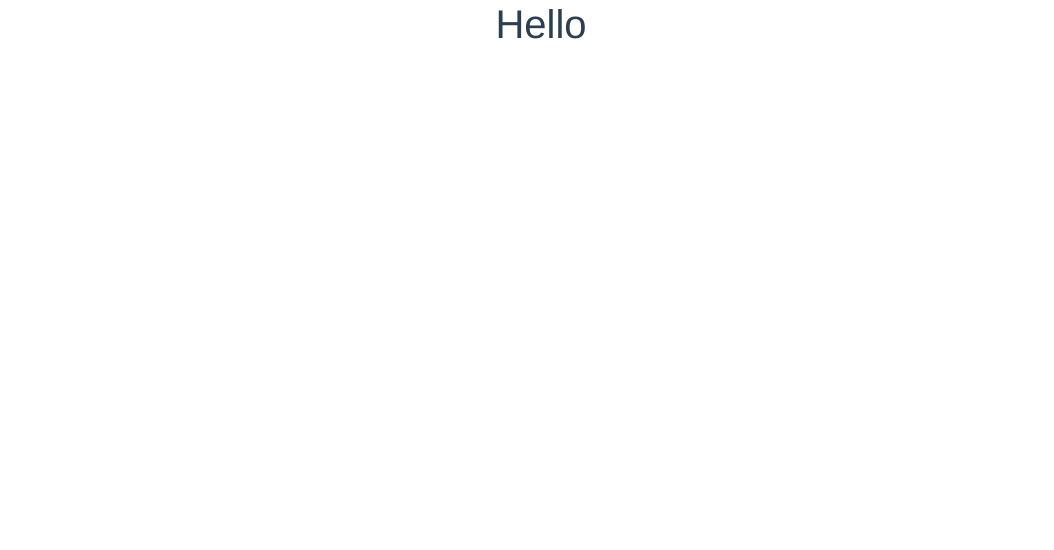
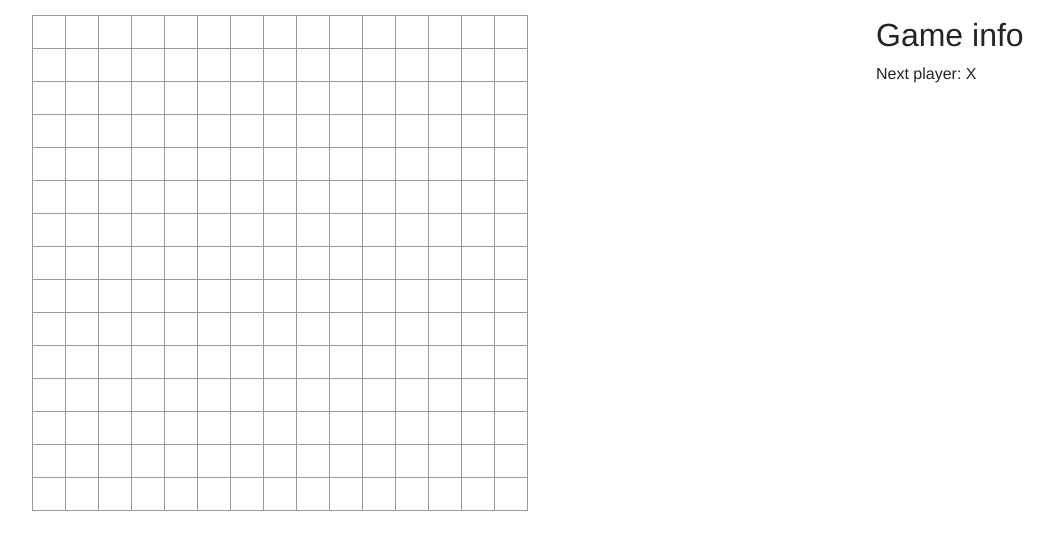
Before and after one commit to VietAnh1508/caro-online, a Vue app: page / in a window 1280 px wide. Shown: the top 550 px of the page, without its empty margins (99-1153 px from the left). Built offline with nearby package versions, Linux system fonts and the light colour scheme.

Commit message:
implement basic functions of game

```diff
--- a/public/index.html
+++ b/public/index.html
@@ -1,17 +1,21 @@
 <!DOCTYPE html>
 <html lang="en">
+
 <head>
   <meta charset="utf-8">
   <meta http-equiv="X-UA-Compatible" content="IE=edge">
   <meta name="viewport" content="width=device-width,initial-scale=1.0">
   <link rel="icon" href="<%= BASE_URL %>favicon.ico">
-    <title>caro-online</title>
+  <title>Caro game</title>
 </head>
+
 <body>
   <noscript>
-      <strong>We're sorry but caro-online doesn't work properly without JavaScript enabled. Please enable it to continue.</strong>
+    <strong>We're sorry but caro-online doesn't work properly without JavaScript enabled. Please enable it to
+      continue.</strong>
   </noscript>
   <div id="app"></div>
   <!-- built files will be auto injected -->
 </body>
+
 </html>
--- a/src/App.vue
+++ b/src/App.vue
@@ -1,5 +1,5 @@
 <template>
-  <div id="app">
+  <div id="app" class="container-fluid d-flex flex-column h-100">
     <router-view/>
   </div>
 </template>
@@ -9,19 +9,5 @@
   font-family: "Avenir", Helvetica, Arial, sans-serif;
   -webkit-font-smoothing: antialiased;
   -moz-osx-font-smoothing: grayscale;
-  text-align: center;
-  color: #2c3e50;
-}
-#nav {
-  padding: 30px;
-}
-
-#nav a {
-  font-weight: bold;
-  color: #2c3e50;
-}
-
-#nav a.router-link-exact-active {
-  color: #42b983;
 }
 </style>
--- /dev/null
+++ b/src/assets/css/style.css
@@ -0,0 +1,4 @@
+html,
+body {
+    height: 100%;
+}
--- /dev/null
+++ b/src/components/Board.vue
@@ -0,0 +1,77 @@
+<template>
+  <div class="col-9 game-board">
+    <div class="board-row w-75 mx-auto" v-for="(row, x) in squares" :key="`row-${x}`">
+      <Square
+        v-for="(cell, y) in row"
+        :key="`col-${y}`"
+        :value="cell"
+        @squareClicked="handleSquareClicked(x, y)"
+      />
+    </div>
+  </div>
+</template>
+
+<script>
+import Square from "./Square";
+
+export default {
+  components: {
+    Square
+  },
+
+  props: {
+    xIsNext: {
+      type: Boolean
+    },
+    winner: {
+      type: String
+    }
+  },
+
+  data() {
+    return {
+      rows: 15,
+      squares: []
+    };
+  },
+
+  created() {
+    this.initSquares();
+  },
+
+  methods: {
+    initSquares() {
+      let matrix = [];
+      for (let i = 0; i < this.rows; i++) {
+        matrix[i] = Array(this.rows).fill(null);
+      }
+      this.squares = matrix;
+    },
+
+    handleSquareClicked(x, y) {
+      if (!this.winner) {
+        let updatedRow = this.squares[x].slice(0);
+
+        if (this.squares[x][y] == null) {
+          updatedRow[y] = this.xIsNext ? "X" : "O";
+          this.$set(this.squares, x, updatedRow);
+
+          this.$emit("playerTakeTurn");
+          this.$emit("checkEndGame", {
+            squares: this.squares,
+            currCoordinate: { x, y }
+          });
+        }
+      }
+    }
+  }
+};
+</script>
+
+<style scoped>
+.board-row:after {
+  clear: both;
+  content: "";
+  display: table;
+}
+</style>
--- /dev/null
+++ b/src/components/GameInfo.vue
@@ -0,0 +1,20 @@
+<template>
+  <div class="col-3 game-info">
+    <h2>Game info</h2>
+    <div v-if="winner == null" class="status">Next player: {{ xIsNext ? 'X' : 'O' }}</div>
+    <div v-else>Winner: {{ winner }}</div>
+  </div>
+</template>
+
+<script>
+export default {
+  props: {
+    xIsNext: {
+      type: Boolean
+    },
+    winner: {
+      type: String
+    }
+  }
+};
+</script>
--- /dev/null
+++ b/src/components/Square.vue
@@ -0,0 +1,48 @@
+<template>
+  <button :class="`square ${value === 'X' ? 'red' : 'blue'}`" @click="onSquareClick">{{ value }}</button>
+</template>
+
+<script>
+export default {
+  props: {
+    value: {
+      type: String
+    }
+  },
+
+  methods: {
+    onSquareClick() {
+      this.$emit("squareClicked");
+    }
+  }
+};
+</script>
+
+<style scoped>
+.square {
+  background: #fff;
+  border: 1px solid #999;
+  float: left;
+  font-size: 24px;
+  font-weight: bold;
+  line-height: 34px;
+  height: 34px;
+  margin-right: -1px;
+  margin-top: -1px;
+  padding: 0;
+  text-align: center;
+  width: 34px;
+}
+
+.square:focus {
+  outline: none;
+}
+
+.red {
+  color: red;
+}
+
+.blue {
+  color: blue;
+}
+</style>
--- a/src/main.js
+++ b/src/main.js
@@ -5,6 +5,7 @@ import store from './store';
 
 import 'bootstrap';
 import 'bootstrap/dist/css/bootstrap.min.css';
+import './assets/css/style.css';
 
 Vue.config.productionTip = false;
 
--- a/src/router.js
+++ b/src/router.js
@@ -1,6 +1,6 @@
 import Vue from 'vue';
 import Router from 'vue-router';
-import Home from './views/Home.vue';
+import Game from './views/Game.vue';
 
 Vue.use(Router);
 
@@ -10,8 +10,8 @@ export default new Router({
   routes: [
     {
       path: '/',
-      name: 'home',
-      component: Home
+      name: 'game',
+      component: Game
     }
   ]
 });
--- /dev/null
+++ b/src/util/calculate-winner.js
@@ -0,0 +1,110 @@
+export function checkEndGame({ squares, currCoordinate }) {
+  return (
+    fiveInARow(squares, currCoordinate) ||
+    fiveInAColumn(squares, currCoordinate) ||
+    fiveInPrimaryDiagonal(squares, currCoordinate) ||
+    fiveInSubDiagonal(squares, currCoordinate)
+  );
+}
+
+function fiveInARow(squares, { x, y }) {
+  let currCell = squares[x][y];
+
+  let countToLeft = 0;
+  const leftLimit = y - 5;
+  for (let i = y; i >= leftLimit; i--) {
+    if (squares[x][i] === currCell) {
+      countToLeft++;
+    } else {
+      break;
+    }
+  }
+
+  let countToRight = 0;
+  const rightLimit = y + 5;
+  for (let i = y + 1; i <= rightLimit; i++) {
+    if (squares[x][i] === currCell) {
+      countToRight++;
+    } else {
+      break;
+    }
+  }
+
+  return countToLeft + countToRight === 5;
+}
+
+function fiveInAColumn(squares, { x, y }) {
+  let currCell = squares[x][y];
+
+  let countUp = 0;
+  const topLimit = x - 5;
+  for (let i = x; i >= topLimit; i--) {
+    if (squares[i] && squares[i][y] === currCell) {
+      countUp++;
+    } else {
+      break;
+    }
+  }
+
+  let countDown = 0;
+  const bottomLimit = x + 5;
+  for (let i = x + 1; i <= bottomLimit; i++) {
+    if (squares[i] && squares[i][y] === currCell) {
+      countDown++;
+    } else {
+      break;
+    }
+  }
+
+  return countUp + countDown === 5;
+}
+
+function fiveInPrimaryDiagonal(squares, { x, y }) {
+  let currCell = squares[x][y];
+
+  let countUp = 0;
+  for (let i = 0; i < 5; i++) {
+    if (squares[x - i] && squares[x - i][y - i] === currCell) {
+      countUp++;
+    } else {
+      break;
+    }
+  }
+
+  let countDown = 0;
+  const bottomLimit = x + 5;
+  for (let i = 1; i <= bottomLimit; i++) {
+    if (squares[x + i] && squares[x + i][y + i] === currCell) {
+      countDown++;
+    } else {
+      break;
+    }
+  }
+
+  return countUp + countDown === 5;
+}
+
+function fiveInSubDiagonal(squares, { x, y }) {
+  let currCell = squares[x][y];
+
+  let countUp = 0;
+  for (let i = 0; i < 5; i++) {
+    if (squares[x - i] && squares[x - i][y + i] === currCell) {
+      countUp++;
+    } else {
+      break;
+    }
+  }
+
+  let countDown = 0;
+  const bottomLimit = x + 5;
+  for (let i = 1; i <= bottomLimit; i++) {
+    if (squares[x + i] && squares[x + i][y - i] === currCell) {
+      countDown++;
+    } else {
+      break;
+    }
+  }
+
+  return countUp + countDown === 5;
+}
--- /dev/null
+++ b/src/views/Game.vue
@@ -0,0 +1,45 @@
+<template>
+  <div class="row flex-fill d-flex justify-content-start overflow-auto pt-3">
+    <Board
+      @playerTakeTurn="handlePlayerTakeTurn"
+      @checkEndGame="handleCheckEndGame"
+      :xIsNext="xIsNext"
+      :winner="winner"
+    />
+    <GameInfo :xIsNext="xIsNext" :winner="winner" />
+  </div>
+</template>
+
+<script>
+import Board from "@/components/Board";
+import GameInfo from "@/components/GameInfo";
+import { checkEndGame } from "@/util/calculate-winner";
+
+export default {
+  components: {
+    Board,
+    GameInfo
+  },
+
+  data() {
+    return {
+      xIsNext: true,
+      winner: null
+    };
+  },
+
+  methods: {
+    handlePlayerTakeTurn() {
+      this.xIsNext = !this.xIsNext;
+    },
+
+    handleCheckEndGame(params) {
+      if (checkEndGame(params)) {
+        let { squares } = params;
+        let { currCoordinate } = params;
+        this.winner = squares[currCoordinate.x][currCoordinate.y];
+      }
+    }
+  }
+};
+</script>
--- a/src/views/Home.vue
+++ /dev/null
@@ -1,7 +0,0 @@
-<template>
-  <h1>Hello</h1>
-</template>
-
-<script>
-export default {};
-</script>
```
Lines whose indentation alone changed are shown as unchanged.
